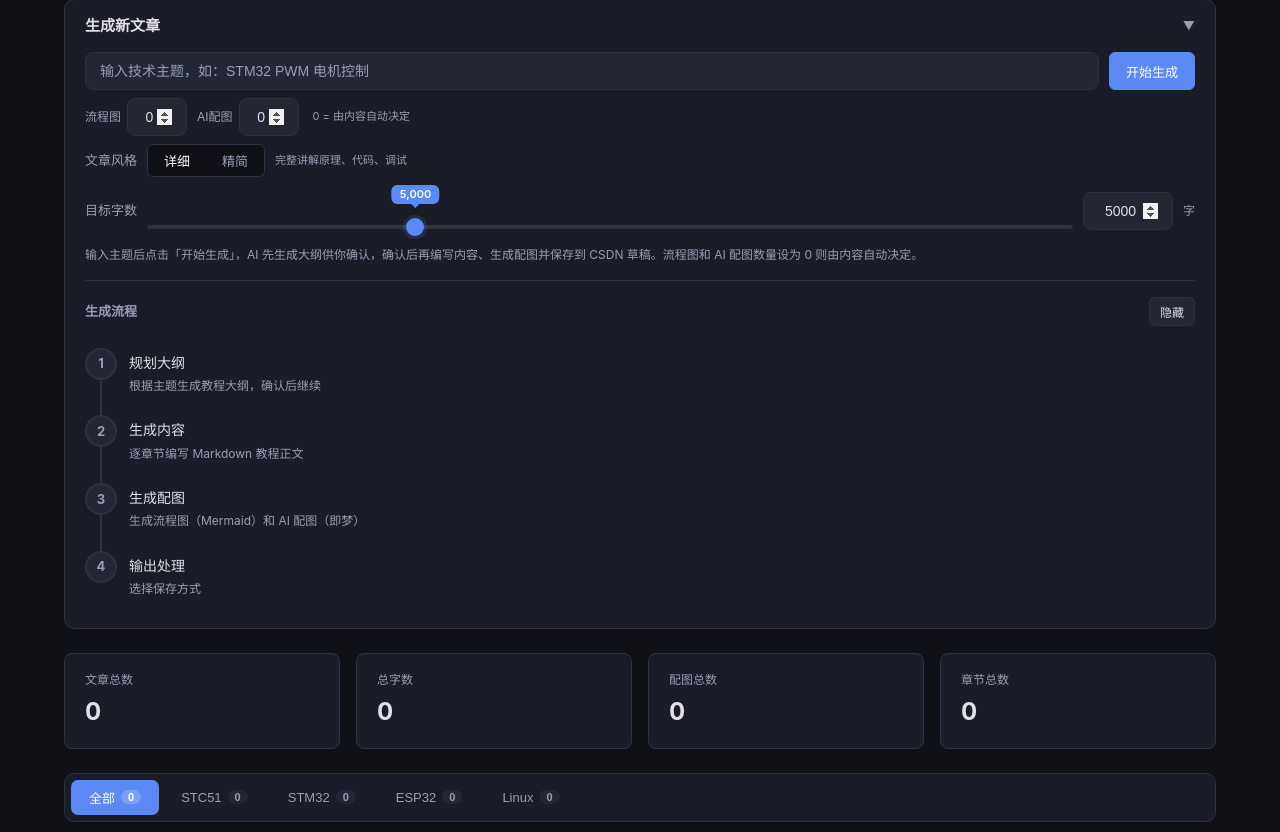
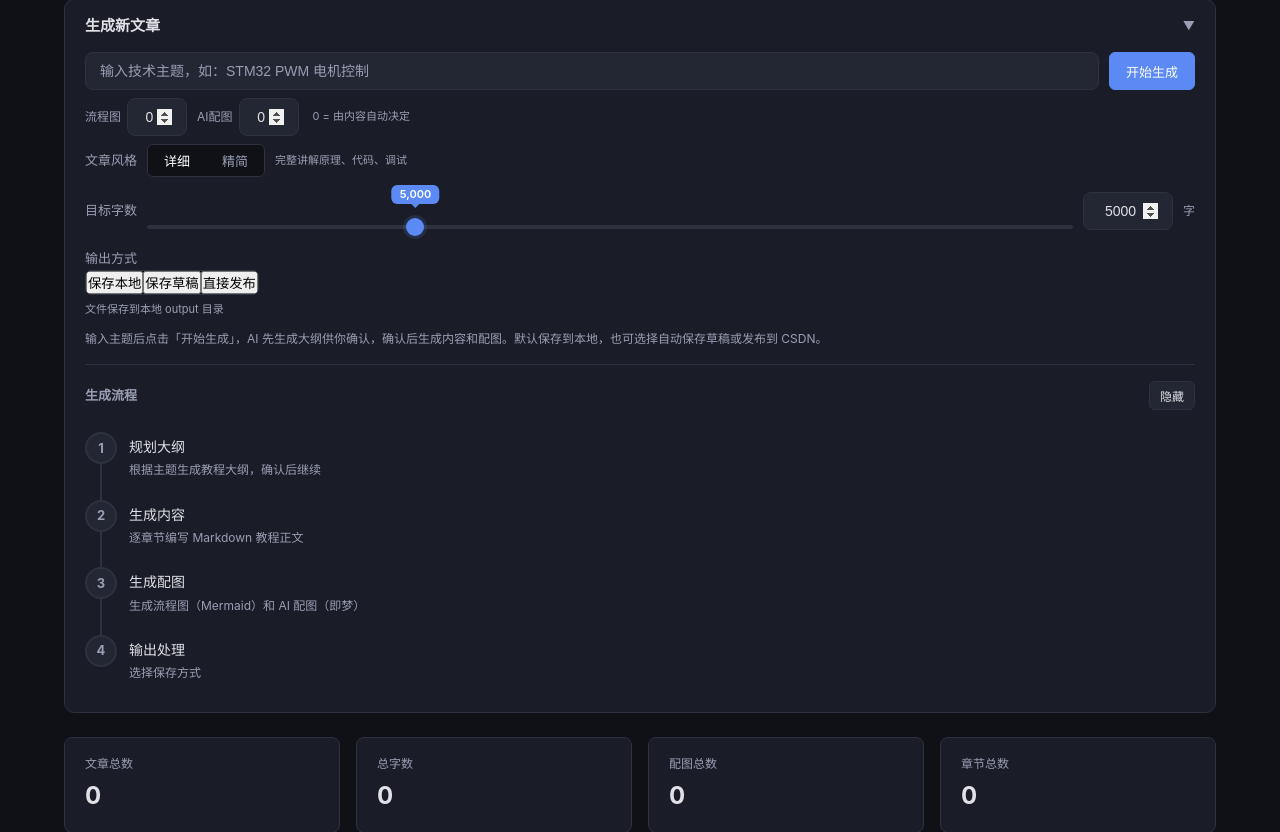
Before and after one commit to RaidKaeil01/automatic-release-system, a Flask app: page / in a window 1280 px wide. Shown: the part 94-926 px from the top of the page. Run offline with Flask 3, Linux system fonts and the light colour scheme.

Commit message:
feat: add pre-generation output mode selector
- Add output mode toggle (本地/保存草稿/直接发布) before generation
- Default mode is "local" (save to output directory only)
- Pass output_mode to pipeline, auto-execute CSDN actions after step 3
- Keep fallback doOutput buttons for manual selection
- Update form hints and step descriptions

```diff
--- a/web/app.py
+++ b/web/app.py
@@ -264,6 +264,7 @@ def api_generate():
     word_count = data.get("word_count", 5000)
     outline = data.get("outline")  # 可选：已确认的大纲
     style = data.get("style", "detailed")  # "detailed" 或 "concise"
+    output_mode = data.get("output_mode", "local")  # "local" / "draft" / "publish"
 
     from main import run_pipeline_stream
 
@@ -275,7 +276,7 @@ def api_generate():
                 topic, save_as_draft=save_as_draft, max_images=max_images,
                 word_count=word_count, outline=outline,
                 max_diagrams=max_diagrams, max_ai_images=max_ai_images,
-                style=style
+                style=style, output_mode=output_mode
             ):
                 q.put(event)
         except Exception as e:
--- a/web/templates/index.html
+++ b/web/templates/index.html
@@ -68,7 +68,18 @@
                             <span class="wc-hint">字</span>
                         </div>
                     </div>
-                    <div class="form-hint">输入主题后点击「开始生成」，AI 先生成大纲供你确认，确认后再编写内容、生成配图并保存到 CSDN 草稿。流程图和 AI 配图数量设为 0 则由内容自动决定。</div>
+                    <div class="form-row">
+                        <div class="output-mode-selector">
+                            <label class="wc-label">输出方式</label>
+                            <div class="style-toggle">
+                                <button type="button" class="output-btn active" data-mode="local" onclick="setOutputMode('local', this)">  保存本地</button>
+                                <button type="button" class="output-btn" data-mode="draft" onclick="setOutputMode('draft', this)">  保存草稿</button>
+                                <button type="button" class="output-btn" data-mode="publish" onclick="setOutputMode('publish', this)">  直接发布</button>
+                            </div>
+                            <span class="style-hint" id="outputHint">文件保存到本地 output 目录</span>
+                        </div>
+                    </div>
+                    <div class="form-hint">输入主题后点击「开始生成」，AI 先生成大纲供你确认，确认后生成内容和配图。默认保存到本地，也可选择自动保存草稿或发布到 CSDN。</div>
                 </div>
 
                 <!-- 大纲预览区域 -->
@@ -362,11 +373,27 @@
                 : '完整讲解原理、代码、调试';
         }
 
+        // ── 输出方式选择 ──────────────────────────────────
+        let outputMode = 'local';
+
+        const OUTPUT_HINTS = {
+            local: '文件保存到本地 output 目录',
+            draft: '生成后自动保存为 CSDN 草稿',
+            publish: '生成后自动发布到 CSDN',
+        };
+
+        function setOutputMode(mode, btn) {
+            outputMode = mode;
+            document.querySelectorAll('.output-btn').forEach(b => b.classList.remove('active'));
+            btn.classList.add('active');
+            document.getElementById('outputHint').textContent = OUTPUT_HINTS[mode] || '';
+        }
+
         const DEFAULT_DETAILS = [
             '根据主题生成教程大纲，确认后继续',
             '逐章节编写 Markdown 教程正文',
             '生成流程图（Mermaid）和 AI 配图（即梦）',
-            '选择保存本地、保存草稿或发布到 CSDN',
+            '按预设方式输出（本地 / 草稿 / 发布）',
         ];
 
         function resetSteps() {
@@ -579,7 +606,8 @@
                 headers: { 'Content-Type': 'application/json' },
                 body: JSON.stringify({
                     topic, max_diagrams: maxDiagrams, max_ai_images: maxAiImages,
-                    draft: true, word_count: wordCount, outline: outline, style: currentStyle
+                    draft: true, word_count: wordCount, outline: outline,
+                    style: currentStyle, output_mode: outputMode
                 })
             }).then(response => {
                 const reader = response.body.getReader();
```
Also changed, not shown: main.py (+29 -4 lines).
